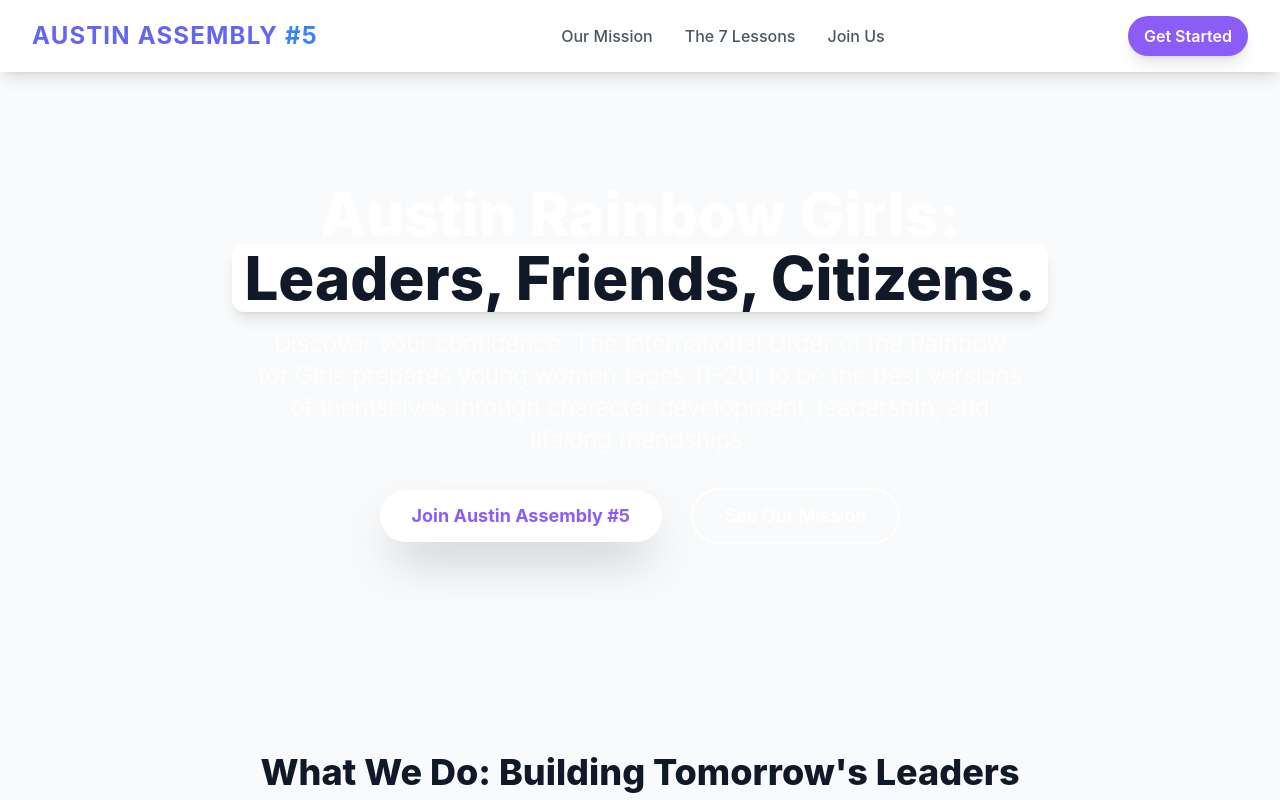
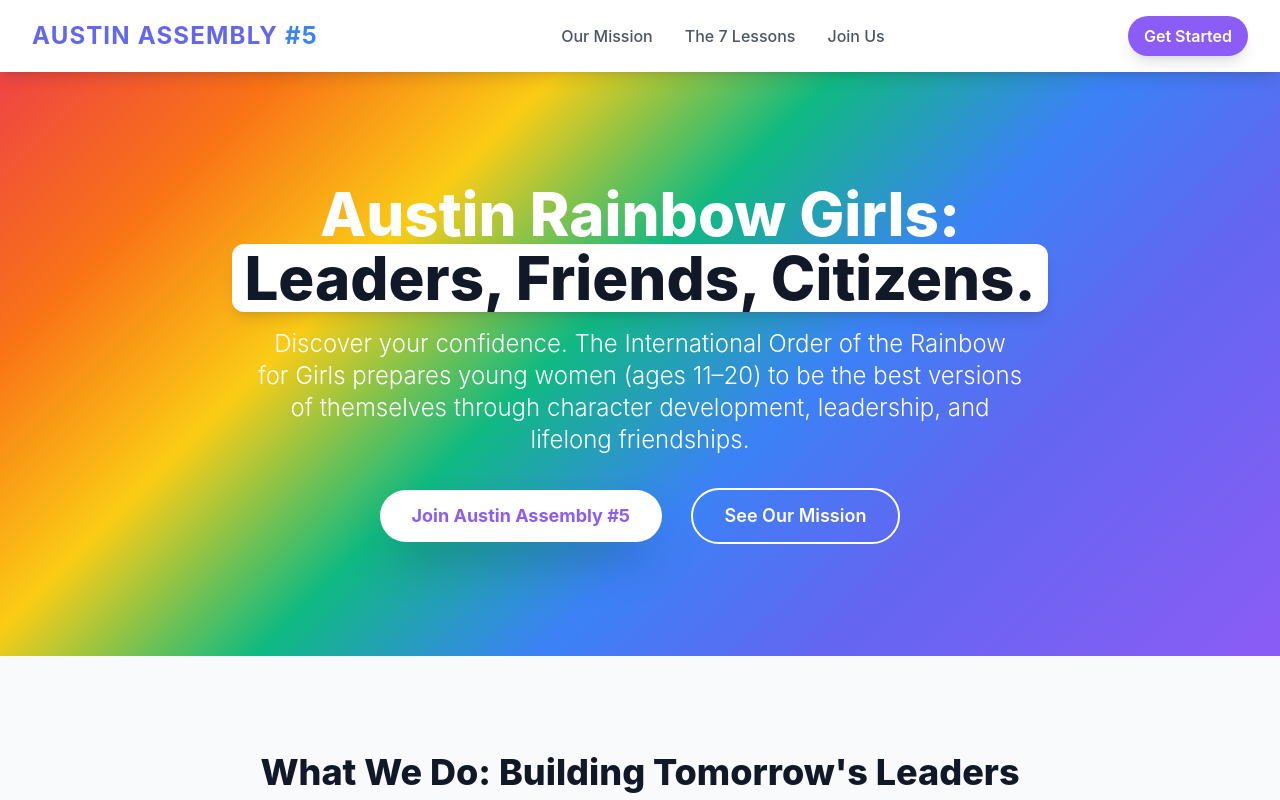
Before and after one commit to ltx99/austin5-rainbow-website, a plain HTML site: page index.html in a window 1280 px wide. Shown: the top 800 px of the page. Drawn offline with nearby package versions, Linux system fonts and the light colour scheme.

Commit message:
Update index.html

```diff
--- a/index.html
+++ b/index.html
@@ -37,7 +37,7 @@
         }
         /* Custom gradient for the hero section to evoke the rainbow */
         .hero-gradient {
-            background: linear-gradient(135deg, #ef4444 0%, #f97316 15% #facc15 30%, #10b981 45% #3b82f6 60%, #6366f1 75% #8b5cf6 100%);
+            background: linear-gradient(135deg, #ef4444 0%, #f97316 15%, #facc15 30%, #10b981 45%, #3b82f6 60%, #6366f1 75%, #8b5cf6 100%);
         }
         /* Basic styles for the card hover effect */
         .lesson-card {
```
